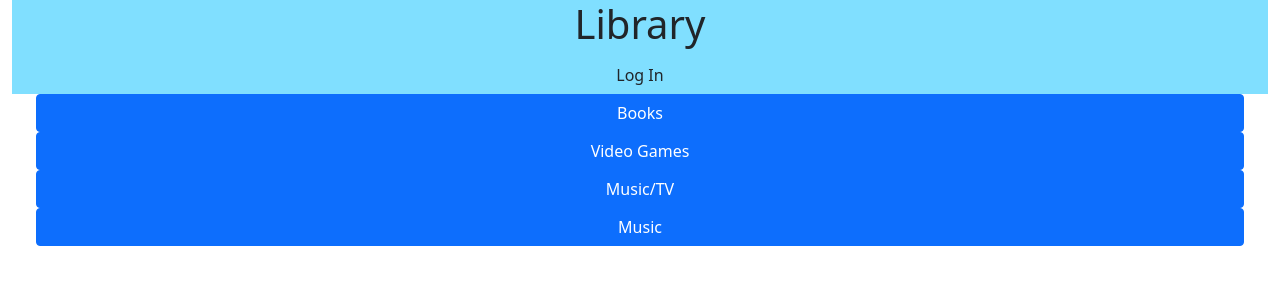
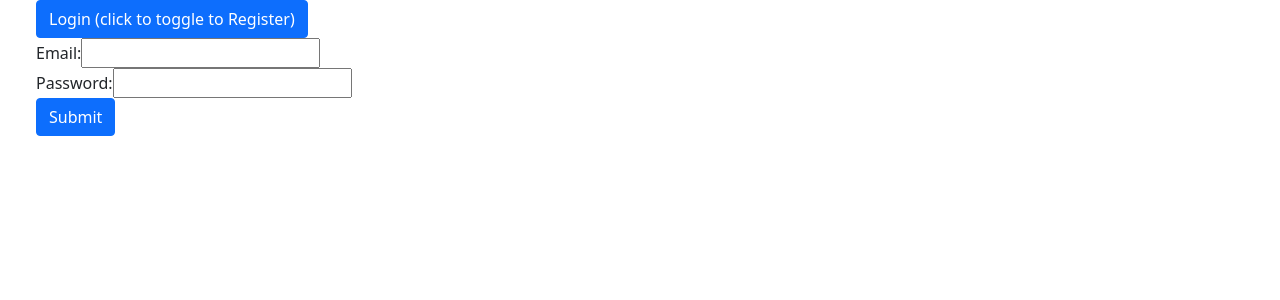
Before and after one commit to EthanJanecek/Library, a React (Create React App) app: page /login in a window 1280 px wide. Shown: the top 300 px of the page. Built offline with nearby package versions, Linux system fonts and the light colour scheme.

Commit message:
Got login working

```diff
--- a/package.json
+++ b/package.json
@@ -10,11 +10,14 @@
     "@types/node": "^16.11.43",
     "@types/react": "^18.0.15",
     "@types/react-dom": "^18.0.6",
+    "axios": "^0.27.2",
     "bootstrap": "^5.1.3",
     "pg": "^8.7.3",
     "react": "^18.2.0",
     "react-bootstrap": "^2.4.0",
     "react-dom": "^18.2.0",
+    "react-helmet": "^6.1.0",
+    "react-router-dom": "^6.3.0",
     "react-scripts": "5.0.1",
     "sequelize": "^6.21.2",
     "typescript": "^4.7.4",
@@ -43,5 +46,8 @@
       "last 1 firefox version",
       "last 1 safari version"
     ]
+  },
+  "devDependencies": {
+    "@types/react-helmet": "^6.1.5"
   }
 }
--- a/src/components/Header.tsx
+++ b/src/components/Header.tsx
@@ -1,13 +1,27 @@
 import React from 'react';
+import { useSession } from '../hooks';
 import './Header.css';
+import {useNavigate} from 'react-router-dom';
 
 export function Header(props: any) {
+    const navigate = useNavigate();
+    const [state] = useSession();
+    const {signedIn, user} = state;
+
+    const signOn = () => {
+        navigate("/login");
+    };
+
     return (
         <div className="container-fluid header">
             <h1 className="text-left">Library</h1>
-            <button className="btn login justify-content-end">
-                Log In
-            </button>
+            {
+                signedIn ?
+                <p>Hello {user?.NAME}</p> :
+                <button className="btn login justify-content-end" onClick={signOn}>
+                    Log In
+                </button>
+            }
         </div>
     );
 }
--- /dev/null
+++ b/src/components/Login.tsx
@@ -0,0 +1,110 @@
+import React, { useState } from 'react';
+import { ToggleButton } from 'react-bootstrap';
+import { useSession } from '../hooks';
+import { login, register } from '../hooks/controller';
+import './Header.css';
+import {useNavigate} from 'react-router-dom';
+import { User } from '../hooks/constants';
+
+export function Login(props: any) {
+    const [state, dispatch] = useSession();
+    const {signedIn} = state;
+    const {setSignedIn, setUser} = dispatch;
+    const navigate = useNavigate();
+
+    const [errorMsg, setErrorMsg] = useState("");
+
+    const [loggedin, setLoggedin] = useState("login");
+    const [loginUsername, setLoginUsername] = useState("");
+    const [loginPassword, setLoginPassword] = useState("");
+
+    const [registerUsername, setRegisterUsername] = useState("");
+    const [registerName, setRegisterName] = useState("");
+    const [registerPassword, setRegisterPassword] = useState("");
+
+    const changeToggle = () => {
+        if(loggedin === "login") {
+            setLoggedin("register");
+        } else {
+            setLoggedin("login");
+        }
+    }
+
+    const loginCallback = (success: boolean, message: string, user: User) => {
+        if(success) {
+            setErrorMsg("");
+            setSignedIn(true);
+            setUser(user);
+            navigate("/");
+        } else {
+            setErrorMsg(message);
+        }
+    }
+
+    const registerCallback = (success: boolean, message: string) => {
+        if(success) {
+            setErrorMsg("");
+            setLoggedin("login");
+        } else {
+            setErrorMsg(message);
+        }
+    }
+
+    const submitLogin = () => {
+        login(loginUsername, loginPassword, loginCallback);
+    };
+
+    const submitRegister = () => {
+        register(registerName, registerUsername, registerPassword, registerCallback);
+    };
+
+    return (
+        <div className="container-fluid">
+            <div className="container-fluid">
+                <div className="container-fluid">
+                    {errorMsg && <p className="error"> {errorMsg} </p>}
+                    <button className="btn btn-primary" onClick={changeToggle}>
+                        {loggedin === "login" ? "Login (click to toggle to Register)" : "Register (click to toggle to Login)"}
+                    </button>
+                </div>
+                {
+                    loggedin === "login" ?
+                    <div className="container-fluid">
+                        <label>
+                            Email:
+                            <input type="text" value={loginUsername} onChange={(e) => setLoginUsername(e.target.value)} />
+                        </label>
+                        <br />
+                        <label>
+                            Password:
+                            <input type="password" value={loginPassword} onChange={(e) => setLoginPassword(e.target.value)} />
+                        </label>
+                        <br />
+                        <button className="btn btn-primary" onClick={submitLogin}>Submit</button>
+                    </div> :
+                    <div className="container-fluid">
+                        <label>
+                            Name:
+                            <input type="text" value={registerName} onChange={(e) => setRegisterName(e.target.value)} />
+                        </label>
+                        <br />
+                        <label>
+                            Email:
+                            <input type="text" value={registerUsername} onChange={(e) => setRegisterUsername(e.target.value)} />
+                        </label>
+                        <br />
+                        <label>
+                            Password:
+                            <input type="password" value={registerPassword} onChange={(e) => setRegisterPassword(e.target.value)} />
+                        </label>
+                        <br />
+                        <button className="btn btn-primary" onClick={submitRegister}>Submit</button>
+                    </div>
+                }
+            </div>
+            <div>
+
+            </div>
+        </div>
+    );
+}
--- a/src/hooks/constants.tsx
+++ b/src/hooks/constants.tsx
@@ -58,9 +58,9 @@ export const videoGameOptions = {
 };
 
 export interface User {
-    name: string;
-    id: number;
-    email: string;
+    NAME: string;
+    USER_ID: number;
+    EMAIL: string;
 }
 
 export interface Book {
--- /dev/null
+++ b/src/hooks/controller.tsx
@@ -0,0 +1,29 @@
+import axios from 'axios';
+
+export const BACKEND_URL = "http://localhost:5000";
+export const REGISTER_ROUTE = "/register";
+export const LOGIN_ROUTE = "/login";
+
+export const register = async (name: string, email: string, password: string, registerCallback: CallableFunction) => {
+    await axios.post(BACKEND_URL + REGISTER_ROUTE, {
+        name, email, password
+    }).then(res => {
+        registerCallback(true, res.data.message);
+        return res.data.message;
+    }).catch(err => {
+        registerCallback(false, err.response.data);
+        return err.response.data;
+    })
+}
+
+export const login = async (email: string, password: string, loginCallback: CallableFunction) => {
+    await axios.post(BACKEND_URL + LOGIN_ROUTE, {
+        email, password
+    }).then(res => {
+        loginCallback(true, res.data.message, res.data);
+        return res.data.message;
+    }).catch(err => {
+        loginCallback(false, err.response.data, undefined);
+        return err.response.data;
+    })
+}
--- /dev/null
+++ b/src/hooks/index.ts
@@ -0,0 +1 @@
+export { SessionProvider, useSession } from './useSession';
--- a/src/hooks/useSession.tsx
+++ b/src/hooks/useSession.tsx
@@ -12,7 +12,8 @@ interface ISessionState {
     books: Book[],
     videoGames: any[],
     moviesTV: any[],
-    music: any[]
+    music: any[],
+    signedIn: boolean
 }
 
 const initialSessionState: ISessionState = {
@@ -20,19 +21,32 @@ const initialSessionState: ISessionState = {
     books: [],
     videoGames: [],
     moviesTV: [],
-    music: []
+    music: [],
+    signedIn: false
 };
 
 type HandledActions = Readonly<
-      Action<'SELECT_INSTRUMENT', { instrument: string }>
+      Action<'SET_SIGNED_IN', { signedIn: boolean }> |
+      Action<'SET_USER', { user: User }>
 >;
 
 const buildDispatch = (dispatch: Dispatch<HandledActions>) => ({
-
+    setSignedIn: (signedIn: boolean) => {
+        dispatch({ type: 'SET_SIGNED_IN', payload: { signedIn }});
+    },
+    setUser: (user: User) => {
+        dispatch({ type: 'SET_USER', payload: { user }});
+    },
 });
 
 const sessionReducer = (state: ISessionState, action: HandledActions): ISessionState => {
     switch(action.type) {
+        case 'SET_SIGNED_IN': {
+            return { ...state, signedIn: action.payload.signedIn };
+        }
+        case 'SET_USER': {
+            return { ...state, user: action.payload.user };
+        }
         default:
             return state;
     }
--- a/src/index.tsx
+++ b/src/index.tsx
@@ -1,17 +1,39 @@
 import React from 'react';
-import ReactDOM from 'react-dom/client';
 import './index.css';
-import App from './App';
 import reportWebVitals from './reportWebVitals';
 import 'bootstrap/dist/css/bootstrap.css';
+import ReactDOM from 'react-dom';
+import { BrowserRouter, Route, Routes } from "react-router-dom";
+import { SessionProvider } from './hooks';
+import { Helmet } from 'react-helmet';
+import App from './App';
+import { Login } from './components/Login';
 
-const root = ReactDOM.createRoot(
-  document.getElementById('root') as HTMLElement
-);
-root.render(
+
+function Index() {
+  return (
+      <div>
+          <Helmet>
+              <title>Shared Library</title>
+          </Helmet>
+          <SessionProvider>
+              <BrowserRouter>
+                  <Routes>
+                      <Route path="/" element={<App />} />
+                      <Route path="/login" element={<Login />} />
+                      <Route path="*" element={<h1>Error 404</h1>} />
+                  </Routes>
+              </BrowserRouter>
+          </SessionProvider>
+      </div>
+  )
+}
+
+ReactDOM.render(
   <React.StrictMode>
-    <App />
-  </React.StrictMode>
+      <Index />
+  </React.StrictMode>,
+  document.getElementById('root')
 );
 
 // If you want to start measuring performance in your app, pass a function
```
Also changed, not shown: 1 other file (tests, documents, lock files or other folders).
